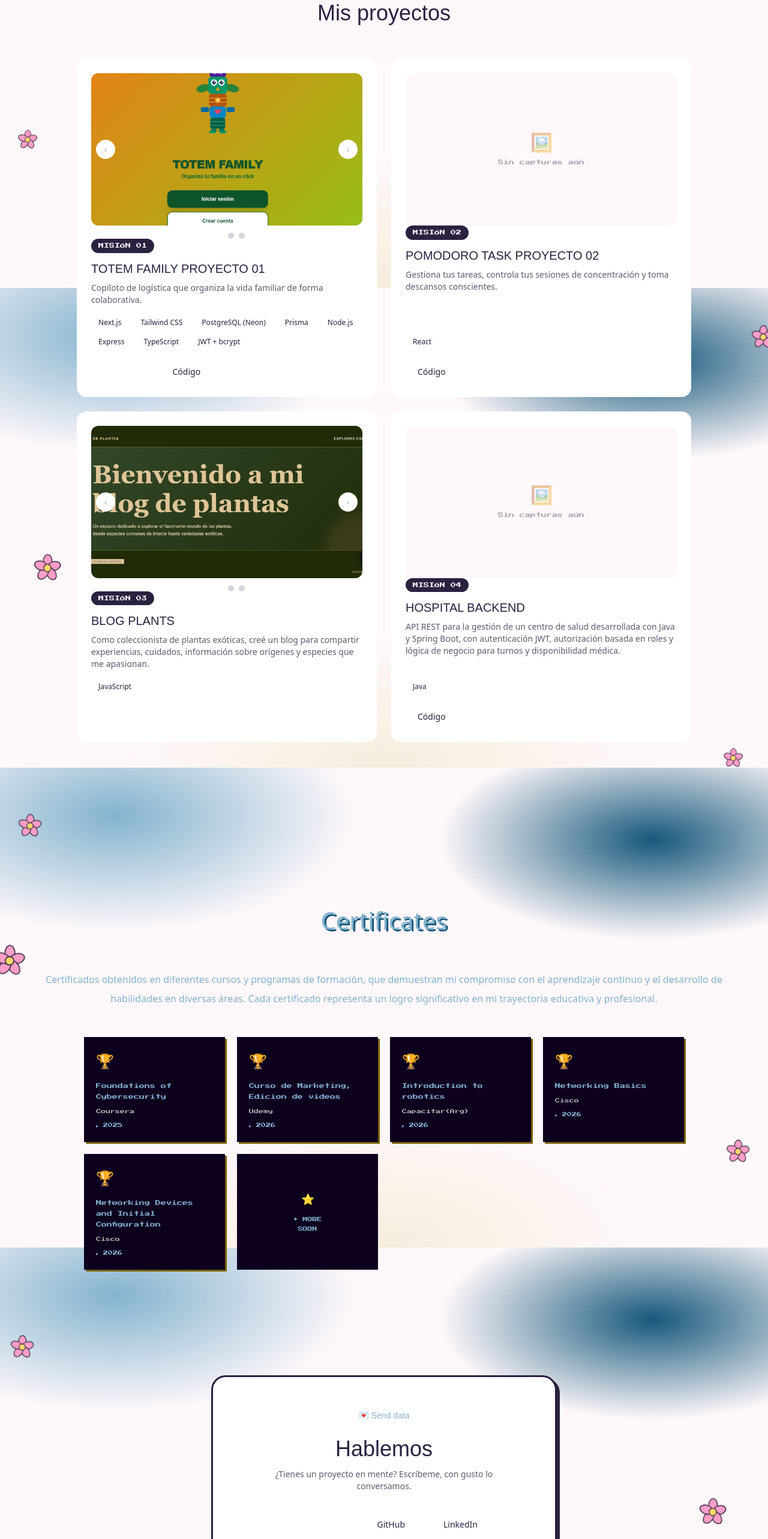
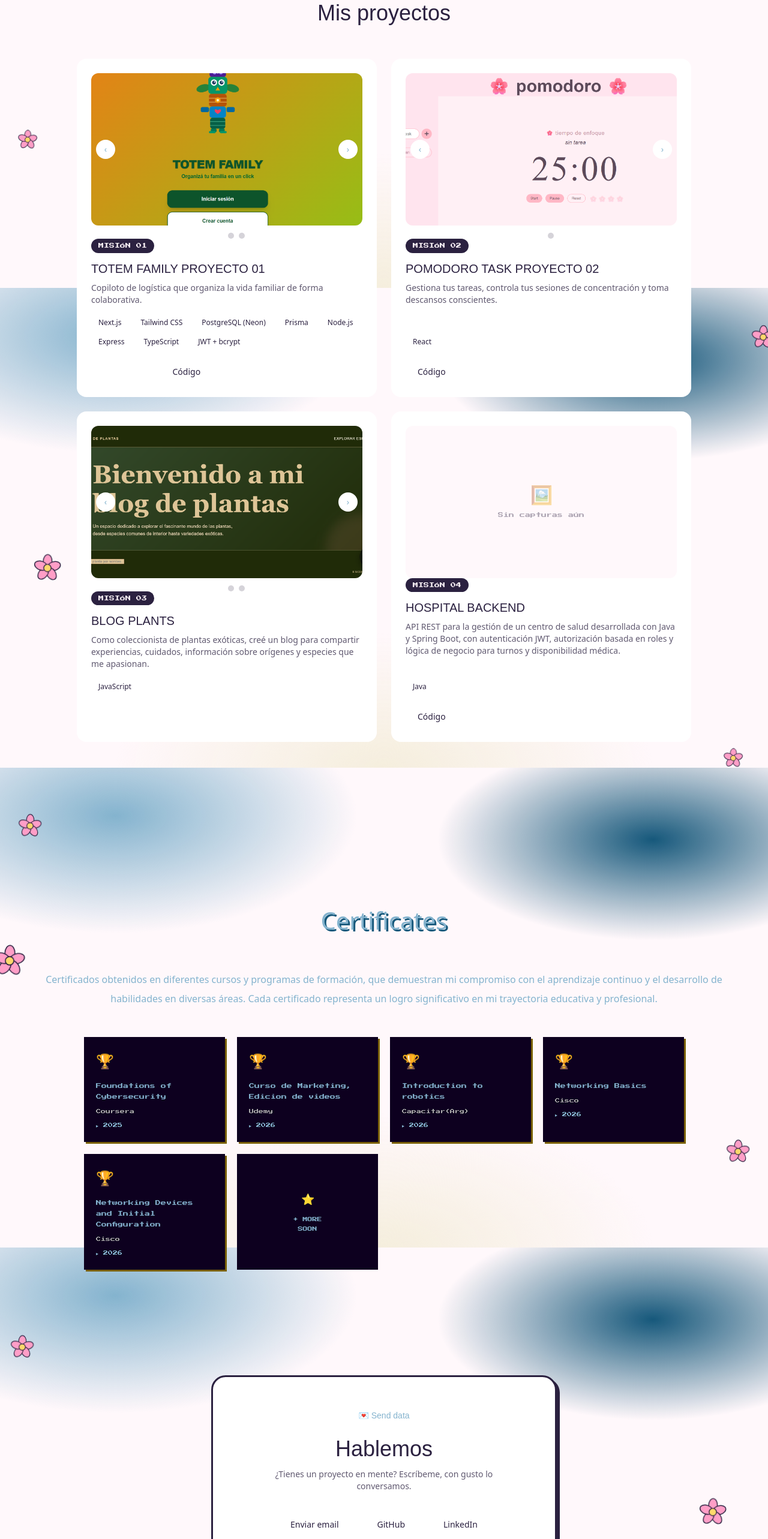
Before and after one commit to jacquelinjantman/Portf, a Next.js app: page / in a window 1280 px wide. Shown: the part 2720-5286 px from the top of the page at 60% size. Built offline with nearby package versions, Linux system fonts and the light colour scheme; a web font is replaced by a local one.

Commit message:
arreglo en el archivo contact y agrego screenshots del proyecto pomodoro

```diff
--- a/src/components/Contact.tsx
+++ b/src/components/Contact.tsx
@@ -18,7 +18,7 @@ export default function Contact() {
         <h2 className="mt-5 font-display text-3xl text-tinta sm:text-4xl">{t.contact.title}</h2>
         <p className="mx-auto mt-3 max-w-sm text-sm text-tinta/75">{t.contact.subtitle}</p>
         <div className="mt-8 flex flex-wrap items-center justify-center gap-4">
-          <a href={`mailto:${EMAIL}`} className="sticker-btn rounded-full bg-neon px-6 py-3 text-sm text-white">
+          <a href={`mailto:${EMAIL}`} className="sticker-btn rounded-full bg-neon px-6 py-3 text-sm text-tinta">
             {t.contact.email}
           </a>
           <a
--- a/src/data/projects.ts
+++ b/src/data/projects.ts
@@ -79,7 +79,10 @@ export const projects: Project[] = [
 
     demo: "",
     code: "https://github.com/jacquelinjantman/TaskPomodoro",
-    images: [],
+    images: [
+      "/images/pomodoro1.png",
+      "/images/pomodoro2.png",
+    ],
   },
 
   {
```
Also changed, not shown: public/images/pomodoro1.png (added), public/images/pomodoro2.png (added).
